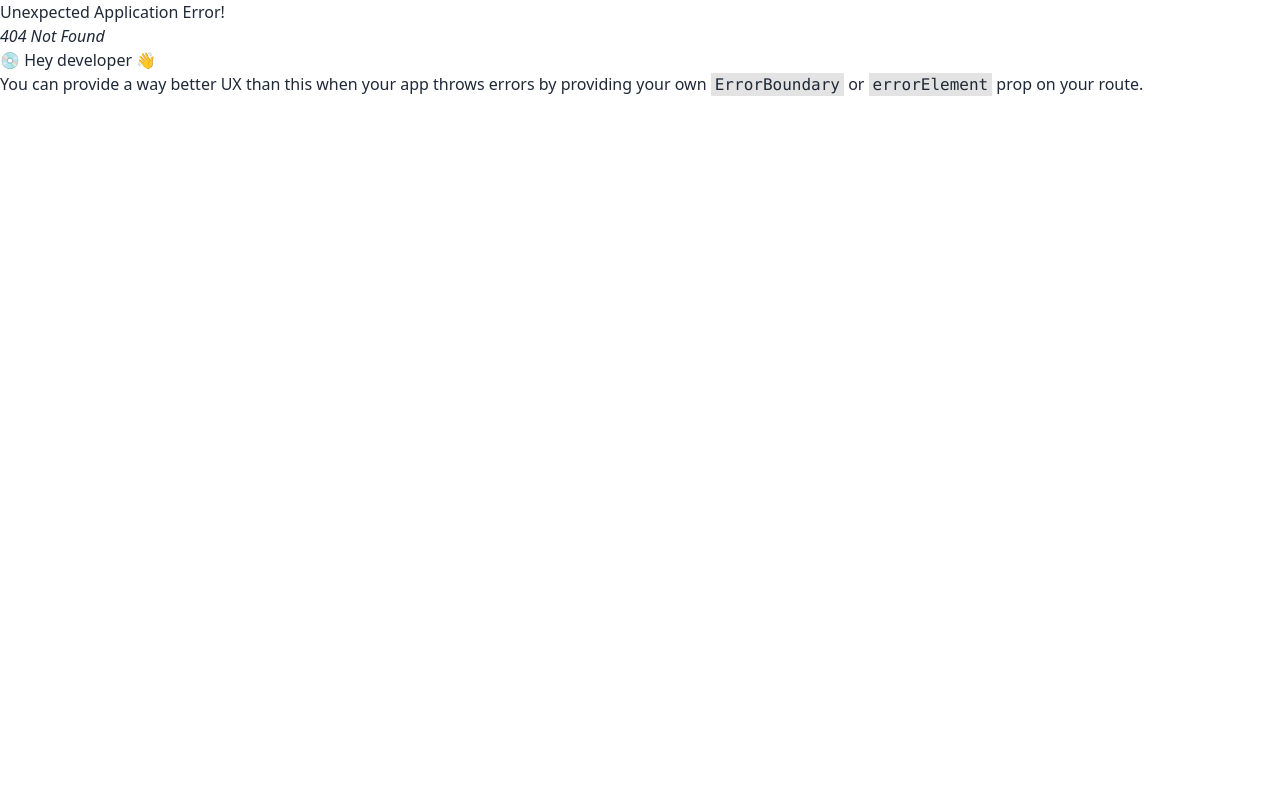
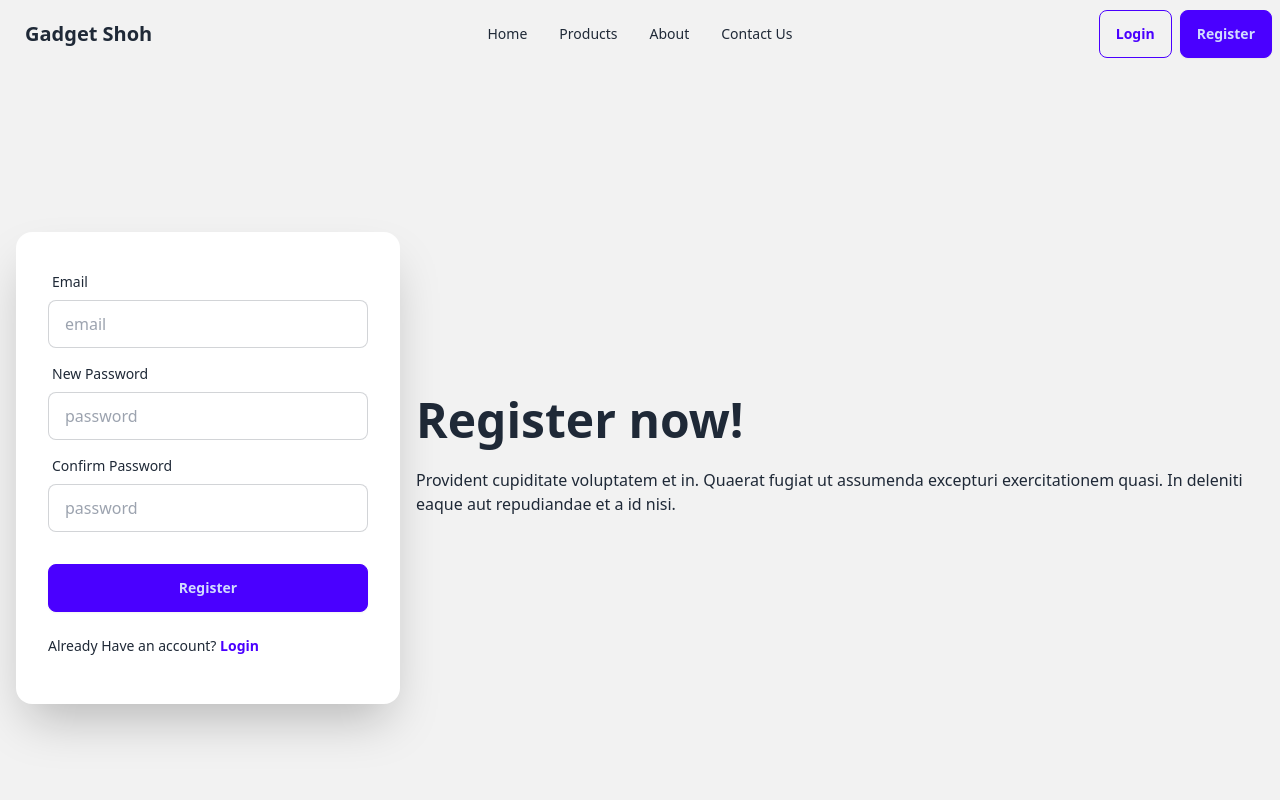
Before and after one commit to sabbir1257/gadget-shop-client, a React (Vite) app: page /register in a window 1280 px wide. Before the commit this address had no page. Shown: the top 800 px of the page. Built offline with nearby package versions, Linux system fonts and the light colour scheme.

Commit message:
auth provider section push

```diff
--- a/package.json
+++ b/package.json
@@ -15,7 +15,7 @@
     "react": "^18.3.1",
     "react-dom": "^18.3.1",
     "react-router-dom": "^7.0.2",
-    "sort-by": "^1.2.0"
+    "sort-by": "^0.0.2"
   },
   "devDependencies": {
     "@eslint/js": "^9.15.0",
@@ -28,6 +28,7 @@
     "eslint-plugin-react": "^7.37.2",
     "eslint-plugin-react-hooks": "^5.0.0",
     "eslint-plugin-react-refresh": "^0.4.14",
+    "firebase": "^11.0.2",
     "globals": "^15.12.0",
     "postcss": "^8.4.49",
     "tailwindcss": "^3.4.16",
--- /dev/null
+++ b/src/AuthProvider/AuthProvider.jsx
@@ -0,0 +1,39 @@
+import React, { createContext, useState } from 'react'
+import { app } from '../firebase-config/firebase';
+import { getAuth, createUserWithEmailAndPassword, signInWithEmailAndPassword, signOut, GoogleAuthProvider, signInWithPopup } from "firebase/auth";
+
+export const AuthContext = createContext(null);
+
+const auth = getAuth(app);
+const googleProvider = new GoogleAuthProvider();
+
+const AuthProvider = () => {
+     const [user , setUser] = useState(null);
+     const [loading, setLoading] = useState(true);
+     const CreateUser = (email, password) => {
+          return createUserWithEmailAndPassword(auth, email, password)
+     };
+
+     const Login = (email, password) => {
+          return signInWithEmailAndPassword(auth, email, password);
+     };
+
+     const Logout = () => {
+          return signOut(auth);
+     };
+
+     const GoogleLogin = () => {
+          return signInWithPopup(auth, googleProvider);
+     };
+
+     const authInfo = {
+          CreateUser, Login, Logout, GoogleLogin
+     }
+
+
+     return (
+          <div>AuthProvider</div>
+     )
+}
+
+export default AuthProvider
--- a/src/components/Navbar.jsx
+++ b/src/components/Navbar.jsx
@@ -1,5 +1,5 @@
 import React from 'react'
-import { NavLink } from 'react-router-dom'
+import { Link, NavLink } from 'react-router-dom'
 
 const Navbar = () => {
      return (
@@ -54,8 +54,13 @@
                </div>
                <div className="navbar-end">
                     <div className="flex items-center gap-2">
-                         <button className='text-black bg-gray-400 btn'>sing in</button>
-                         <button className='text-white bg-black btn'>sing up</button>
+                         <Link to="/login">
+                              <button className='btn btn-outline btn-primary'>Login</button>
+                         </Link>
+                         <Link to="/register">
+                              <button className='btn btn-primary'>Register</button>
+
+                         </Link>
                     </div>
                </div>
           </div>
--- /dev/null
+++ b/src/pages/Login.jsx
@@ -0,0 +1,40 @@
+import React from 'react'
+import { Link } from 'react-router-dom'
+
+const Login = () => {
+  return (
+    <div className="min-h-screen hero bg-base-200">
+      <div className="flex-col hero-content lg:flex-row-reverse">
+        <div className="text-center lg:text-left">
+          <h1 className="text-5xl font-bold">Login now!</h1>
+          <p className="py-6">
+            Provident cupiditate voluptatem et in. Quaerat fugiat ut assumenda excepturi exercitationem
+            quasi. In deleniti eaque aut repudiandae et a id nisi.
+          </p>
+        </div>
+        <div className="w-full max-w-sm shadow-2xl card bg-base-100 shrink-0">
+          <form className="card-body">
+            <div className="form-control">
+              <label className="label">
+                <span className="label-text">Email</span>
+              </label>
+              <input type="email" placeholder="email" className="input input-bordered" required />
+            </div>
+            <div className="form-control">
+              <label className="label">
+                <span className="label-text">Password</span>
+              </label>
+              <input type="password" placeholder="password" className="input input-bordered" required />
+            </div>
+            <div className="mt-6 form-control">
+              <button className="btn btn-primary">Login</button>
+            </div>
+            <p className='my-4 text-sm font-light'>New here? <Link className='text-[#4a00ff] font-semibold' to="/register">Register</Link></p>
+          </form>
+        </div>
+      </div>
+    </div>
+  )
+}
+
+export default Login
--- /dev/null
+++ b/src/pages/Register.jsx
@@ -0,0 +1,46 @@
+import React from 'react'
+import { Link } from 'react-router-dom'
+
+const Register = () => {
+  return (
+    <div className="min-h-screen hero bg-base-200">
+      <div className="flex-col hero-content lg:flex-row-reverse">
+        <div className="text-center lg:text-left">
+          <h1 className="text-5xl font-bold">Register now!</h1>
+          <p className="py-6">
+            Provident cupiditate voluptatem et in. Quaerat fugiat ut assumenda excepturi exercitationem
+            quasi. In deleniti eaque aut repudiandae et a id nisi.
+          </p>
+        </div>
+        <div className="w-full max-w-sm shadow-2xl card bg-base-100 shrink-0">
+          <form className="card-body">
+            <div className="form-control">
+              <label className="label">
+                <span className="label-text">Email</span>
+              </label>
+              <input type="email" placeholder="email" className="input input-bordered" required />
+            </div>
+            <div className="form-control">
+              <label className="label">
+                <span className="label-text">New Password</span>
+              </label>
+              <input type="password" placeholder="password" className="input input-bordered" required />
+            </div>
+            <div className="form-control">
+              <label className="label">
+                <span className="label-text">Confirm Password</span>
+              </label>
+              <input type="password" placeholder="password" className="input input-bordered" required />
+            </div>
+            <div className="mt-6 form-control">
+              <button className="btn btn-primary">Register</button>
+            </div>
+            <p className='my-4 text-sm font-light'>Already Have an account? <Link className='text-[#4a00ff] font-semibold' to="/login">Login</Link></p>
+          </form>
+        </div>
+      </div>
+    </div>
+  )
+}
+
+export default Register;
```
Also changed, not shown: src/routes/routes.jsx (+10 -0 lines), 1 other file (tests, documents, lock files or other folders).
